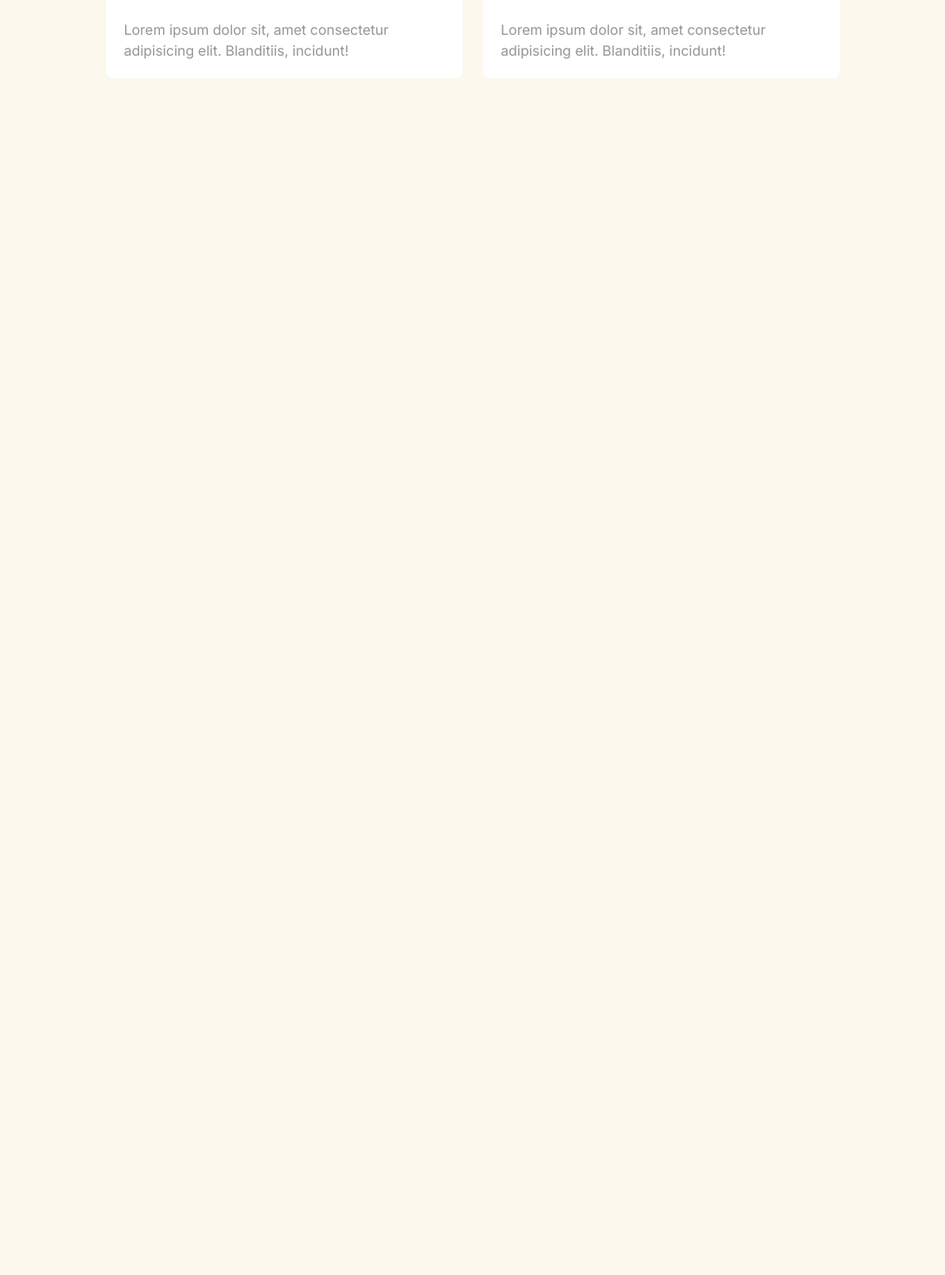
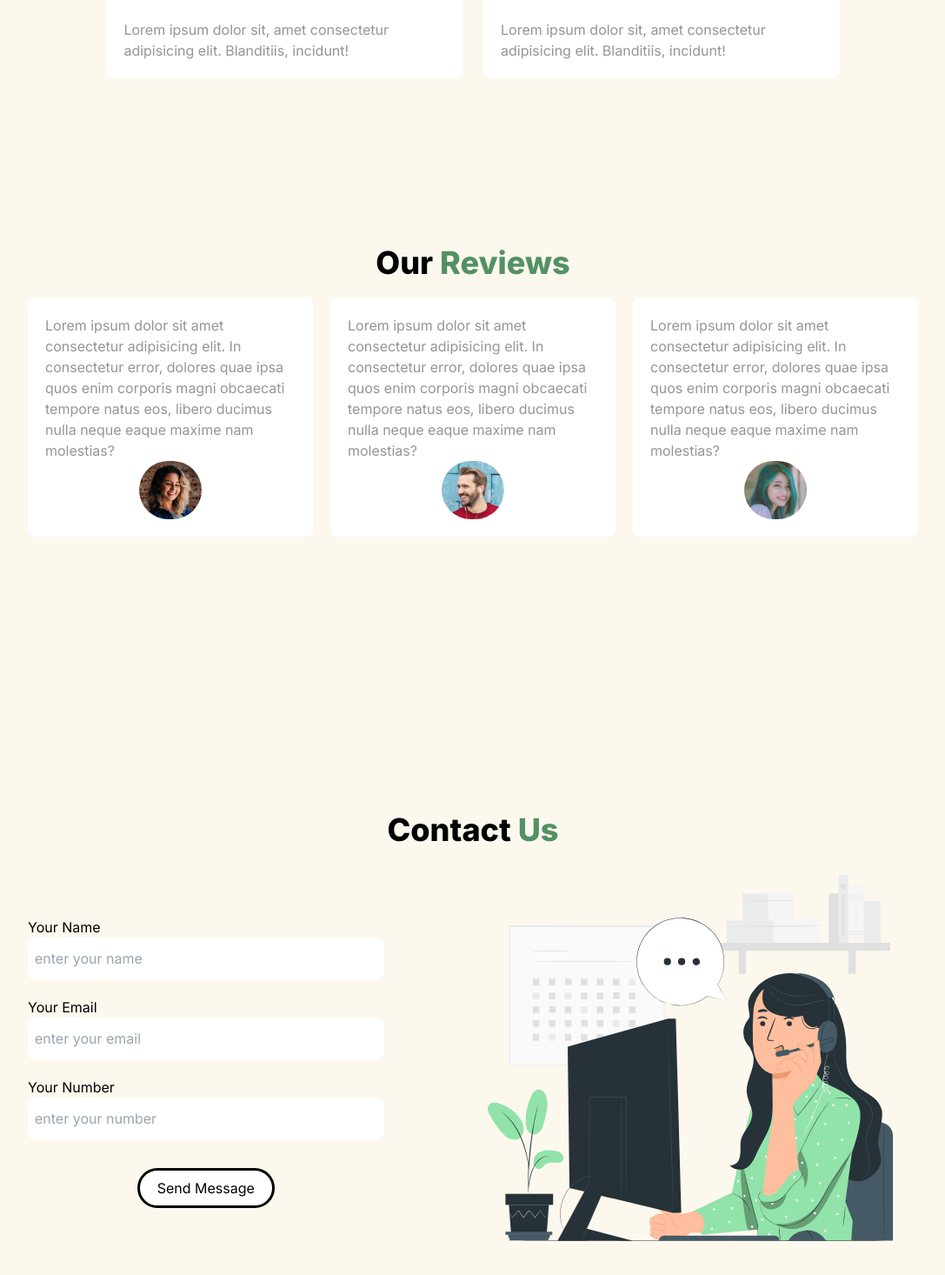
Before and after one commit to minhtd98/Educational-Landing-Page--React-Tailwind, a React (Vite) app: page / in a window 1280 px wide. Shown: the part 2322-3788 px from the top of the page at 87% size, without its empty margins (96-1183 px from the left). Before the commit the page ends 2452 px from the top, so only its background shows below. Built offline with nearby package versions, Linux system fonts and the light colour scheme.

Commit message:
Add: Reviews + Contact components

```diff
--- a/src/App.jsx
+++ b/src/App.jsx
@@ -3,6 +3,8 @@ import Navbar from "./components/Navbar";
 import Home from "./components/Home";
 import About from "./components/About";
 import Courses from "./components/Courses";
+import Reviews from "./components/Reviews";
+import Contact from "./components/Contact";
 
 const App = () => {
   return (
@@ -21,6 +23,14 @@ const App = () => {
         <div id="courses">
           <Courses />
         </div>
+
+        <div id="reviews">
+          <Reviews />
+        </div>
+
+        <div id="contact">
+          <Contact />
+        </div>
       </main>
     </div>
   );
--- /dev/null
+++ b/src/components/Contact.jsx
@@ -0,0 +1,57 @@
+import React from "react";
+import Heading from "../layout/Heading";
+import img from "../assets/contact.svg";
+import Button from "../layout/Button";
+
+const Contact = () => {
+  return (
+    <div className=" min-h-screen flex flex-col items-center justify-center md:mx-32 mx-5 mt-10">
+      <Heading title1="Contact" title2="Us" />
+
+      <div className=" flex flex-col md:flex-row justify-between w-full">
+        <form className=" w-full md:w-2/5 space-y-5 pt-20">
+          <div className=" flex flex-col">
+            <label htmlFor="userName">Your Name</label>
+            <input
+              className=" py-3 px-2 rounded-lg hover:shadow-[rgba(0,_0,_0,_0.24)_0px_3px_8px] transition-all"
+              type="text"
+              name="userName"
+              id="userName"
+              placeholder="enter your name"
+            />
+          </div>
+          <div className=" flex flex-col">
+            <label htmlFor="userEmail">Your Email</label>
+            <input
+              className=" py-3 px-2 rounded-lg hover:shadow-[rgba(0,_0,_0,_0.24)_0px_3px_8px] transition-all"
+              type="email"
+              name="userEmail"
+              id="userEmail"
+              placeholder="enter your email"
+            />
+          </div>
+          <div className=" flex flex-col">
+            <label htmlFor="userNumber">Your Number</label>
+            <input
+              className=" py-3 px-2 rounded-lg hover:shadow-[rgba(0,_0,_0,_0.24)_0px_3px_8px] transition-all"
+              type="text"
+              name="userNumber"
+              id="userNumber"
+              placeholder="enter your number"
+            />
+          </div>
+
+          <div className=" flex flex-row justify-center">
+            <Button title="Send Message" />
+          </div>
+        </form>
+
+        <div className=" w-full md:w-2/4">
+          <img src={img} alt="img" />
+        </div>
+      </div>
+    </div>
+  );
+};
+
+export default Contact;
--- /dev/null
+++ b/src/components/Reviews.jsx
@@ -0,0 +1,22 @@
+import React from "react";
+import Heading from "../layout/Heading";
+import ReviewCard from "../layout/ReviewCard";
+import img1 from "../assets/images/pic1.png";
+import img2 from "../assets/images/pic2.png";
+import img3 from "../assets/images/pic3.png";
+
+const Reviews = () => {
+  return (
+    <div className=" min-h-[80vh] flex flex-col items-center justify-center md:px-32 px-5">
+      <Heading title1="Our" title2="Reviews" />
+
+      <div className=" flex flex-col md:flex-row gap-5 mt-5">
+        <ReviewCard img={img1} />
+        <ReviewCard img={img2} />
+        <ReviewCard img={img3} />
+      </div>
+    </div>
+  );
+};
+
+export default Reviews;
--- /dev/null
+++ b/src/layout/ReviewCard.jsx
@@ -0,0 +1,22 @@
+import React from "react";
+
+const ReviewCard = (props) => {
+  return (
+    <div className=" w-full md:w-1/3 bg-white border-2 border-lightText md:border-none p-5 rounded-lg hover:shadow-[rgba(0,_0,_0,_0.24)_0px_3px_8px] transition-all">
+      <div>
+        <p className=" text-lightText">
+          Lorem ipsum dolor sit amet consectetur adipisicing elit. In
+          consectetur error, dolores quae ipsa quos enim corporis magni
+          obcaecati tempore natus eos, libero ducimus nulla neque eaque maxime
+          nam molestias?
+        </p>
+      </div>
+
+      <div className=" flex flex-row justify-center">
+        <img className=" rounded-full w-1/4" src={props.img} alt="img" />
+      </div>
+    </div>
+  );
+};
+
+export default ReviewCard;
```
